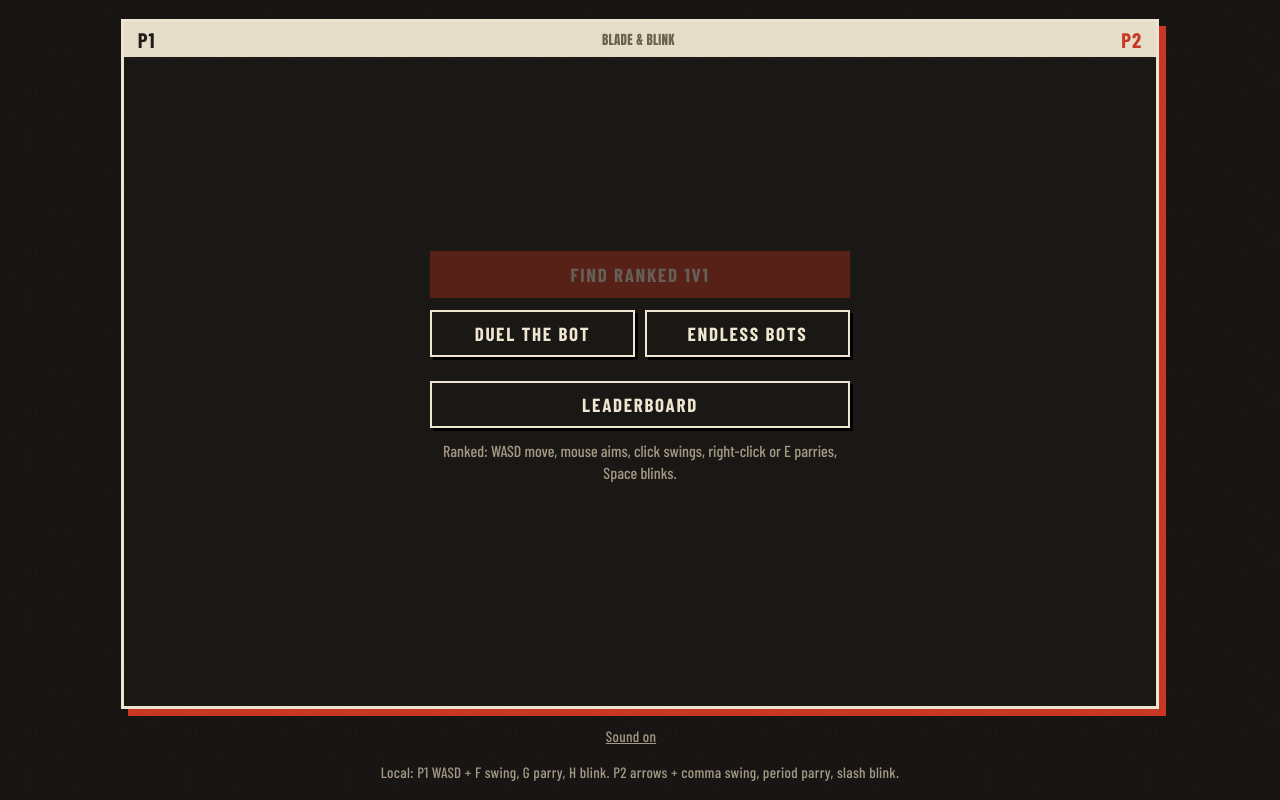
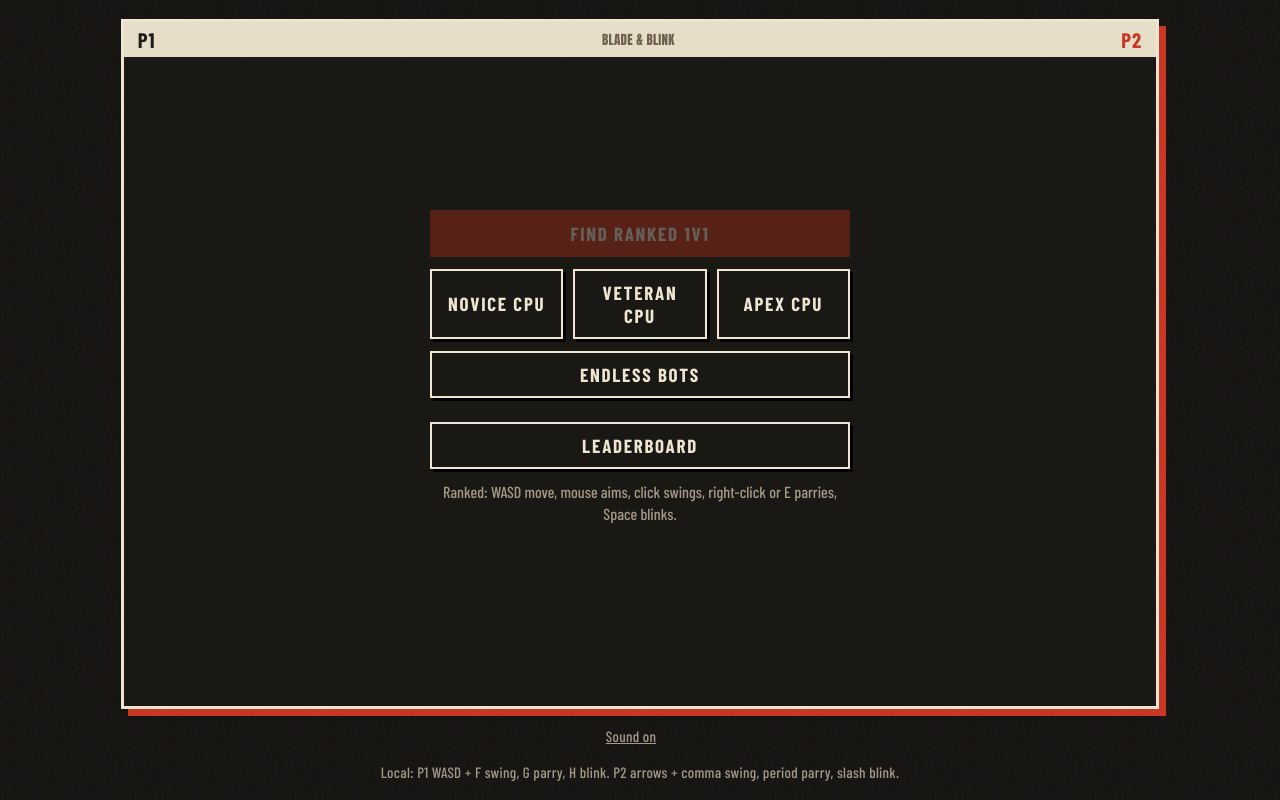
Before and after one commit to wa90938944-svg/blade-and-blink, a website: page public/index.html in a window 1280 px wide. Both pictures are taken after a click on the button "Play offline without an account". Drawn offline with nearby package versions, Linux system fonts and the light colour scheme; no server answers; a web font is replaced by a local one.

Commit message:
Implement CPU AI tiers, health configurations, and Tetanus secret boss

```diff
--- a/public/index.html
+++ b/public/index.html
@@ -159,9 +159,11 @@ input:disabled{opacity:.6}
         <button id="rank">Find Ranked 1v1</button>
         <button class="sec" id="coopcategorybtn">Co-op &amp; Modes</button>
         <div class="row">
-          <button class="sec" id="bot">Duel the bot</button>
-          <button class="sec" id="endless">Endless bots</button>
+          <button class="sec" id="botNovice">Novice CPU</button>
+          <button class="sec" id="botVeteran">Veteran CPU</button>
+          <button class="sec" id="botApex">Apex CPU</button>
         </div>
+        <button class="sec" id="endless">Endless bots</button>
         <div class="row"><button class="sec" id="savebtn" hidden>Save data</button><button class="sec" id="logout" hidden>Log out</button></div>
         <div class="row"><button class="sec" id="lookbtn" hidden>Your look</button><button class="sec" id="boardbtn" hidden>Leaderboard</button></div>
         <p id="hint">Ranked: WASD move, mouse aims, click swings, right-click or E parries, Space blinks.</p>
```
